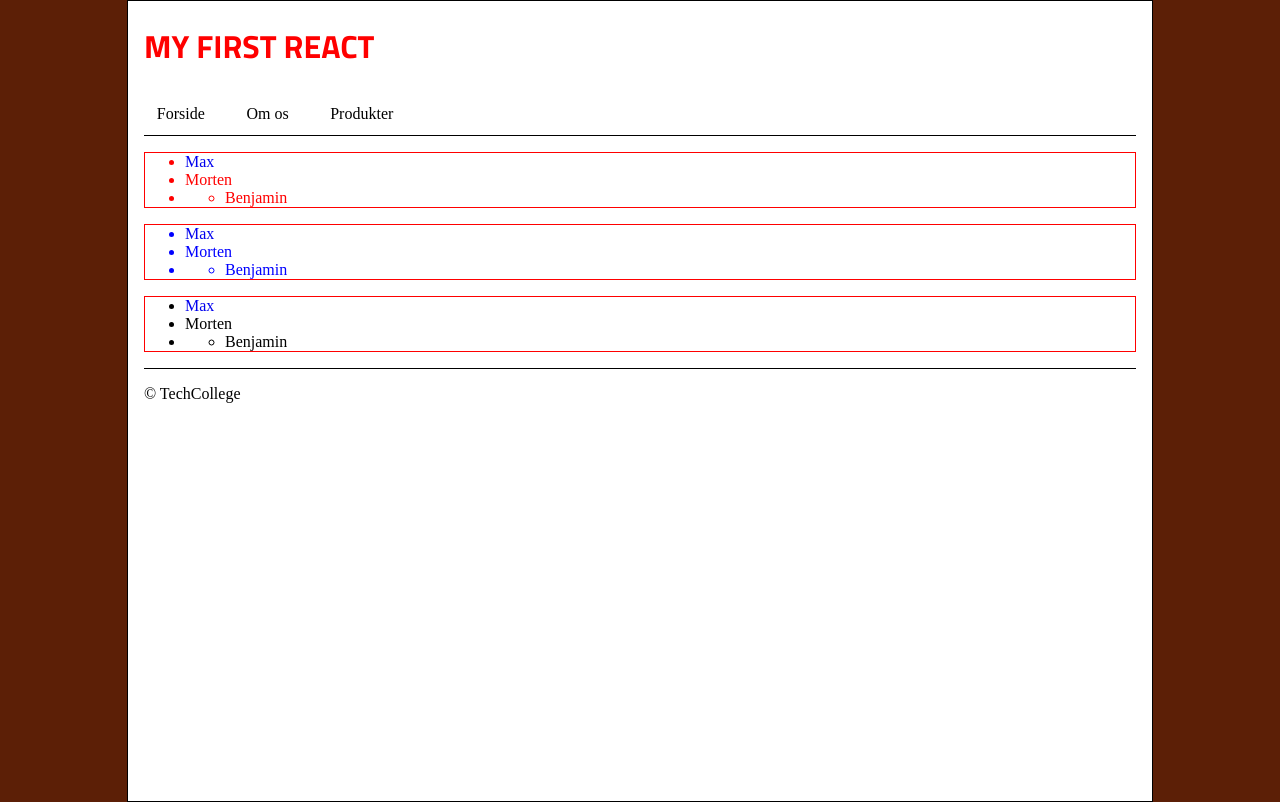
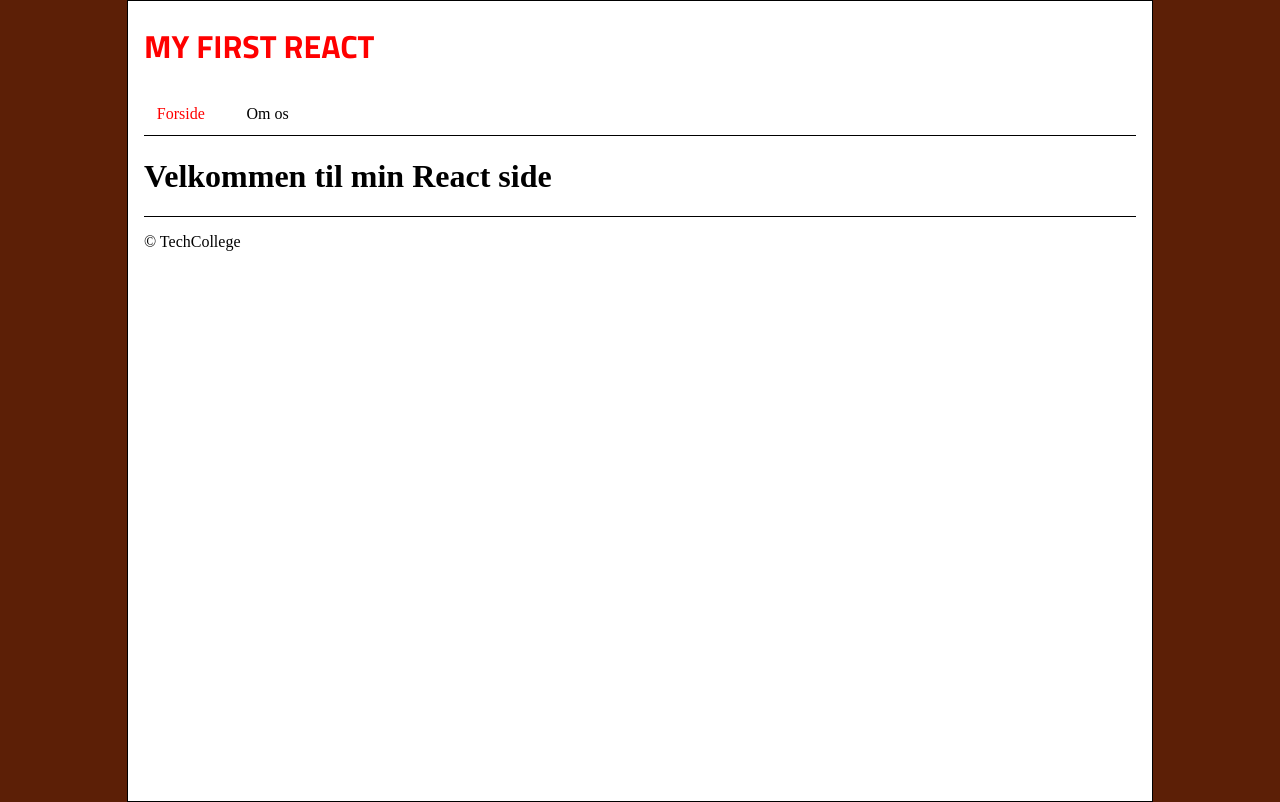
Before and after one commit to Webudvikler-TechCollege/H1WE080124-ReactCodeAlong, a React (Vite) app: page / in a window 1280 px wide. Built offline with nearby package versions, Linux system fonts and the light colour scheme; a web font is replaced by a local one.

Commit message:
Added router & navbar

```diff
--- a/src/App.jsx
+++ b/src/App.jsx
@@ -1,10 +1,12 @@
 import './App.scss'
 import { Container } from './components/Container/Container'
-import { Dishes } from './components/Dishes/Dishes'
-import { Example } from './components/Example/Example'
 import { Footer } from './components/Footer/Footer'
 import { Header } from './components/Header/Header'
 import { Main } from './components/Main/Main'
+import { BrowserRouter, Routes, Route } from 'react-router-dom'
+import { HomePage } from './pages/HomePage/HomePage'
+import { AboutPage } from './pages/AboutPage/AboutPage'
+import { ErrorPage } from './pages/ErrorPage/ErrorPage'
 
 /**
  * Læg mærke til at komponenter som Container og Main begge
@@ -15,25 +17,20 @@ import { Main } from './components/Main/Main'
 
 function App() {
 
-  // Array til Dishes komponent
-  const arrDishes = [
-    'Spaghetti & Kødsovs',
-    'Bøf med løg',
-    'Burger med fritter',
-    'Kartoffelsuppe',
-    'Tarteletter'
-  ]
-
   return (
+    <BrowserRouter>
       <Container width="1024" bgcolor="white">
         <Header />
         <Main>
-        <Example color="red" />
-        <Example color="blue" />
-        <Example />
+          <Routes>
+            <Route index element={<HomePage />} />
+            <Route path="/about" element={<AboutPage />} />
+            <Route path="*" element={<ErrorPage />} />
+          </Routes>
         </Main>
         <Footer />
       </Container>
+    </BrowserRouter>
   )
 }
 
--- a/src/components/Example/Example.styled.js
+++ b/src/components/Example/Example.styled.js
@@ -9,7 +9,7 @@ export const ExampleStyled = styled.ul`
 
     li {
         color: ${props => props.color ? props.color : 'black' };
-
+        ba
         a {
             text-decoration: none
         }
--- a/src/components/NavBar/NavBar.jsx
+++ b/src/components/NavBar/NavBar.jsx
@@ -1,12 +1,12 @@
 import { NavBarStyled } from "./NavBar.styled"
+import { NavLink } from 'react-router-dom'
 
 export const NavBar = () => {
   return (
 	<NavBarStyled>
 		<ul>
-			<li><a href="#">Forside</a></li>
-			<li><a href="#">Om os</a></li>
-			<li><a href="#">Produkter</a></li>
+			<li><NavLink to="/">Forside</NavLink></li>
+			<li><NavLink to="/about">Om os</NavLink></li>
 		</ul>
 	</NavBarStyled>
   )
--- a/src/components/NavBar/NavBar.styled.js
+++ b/src/components/NavBar/NavBar.styled.js
@@ -20,7 +20,11 @@ export const NavBarStyled = styled.nav`
 				padding: 0.8rem;
 				text-decoration: none;
 				color: #000;
+				&.active {
+					color: #f00;
+				}
 			}
 		}
 	}
+
 `
--- /dev/null
+++ b/src/pages/AboutPage/AboutPage.jsx
@@ -0,0 +1,5 @@
+export const AboutPage = () => {
+    return (
+        <h1>Om os</h1>
+    )
+}
--- /dev/null
+++ b/src/pages/ErrorPage/ErrorPage.jsx
@@ -0,0 +1,5 @@
+export const ErrorPage = () => {
+    return (
+        <h1>404 - Siden blev ikke fundet</h1>
+    )
+}
--- /dev/null
+++ b/src/pages/HomePage/HomePage.jsx
@@ -0,0 +1,5 @@
+export const HomePage = () => {
+    return (
+        <h1>Velkommen til min React side</h1>
+    )
+}
```
Also changed, not shown: 1 other file (tests, documents, lock files or other folders). Lines whose indentation alone changed are shown as unchanged.
